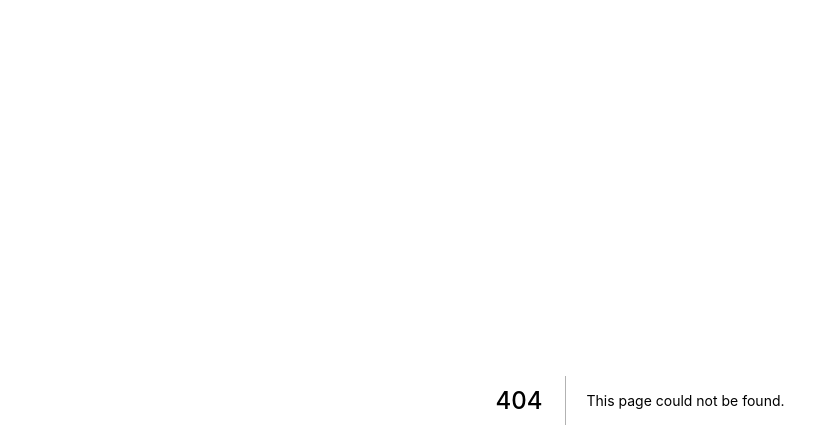
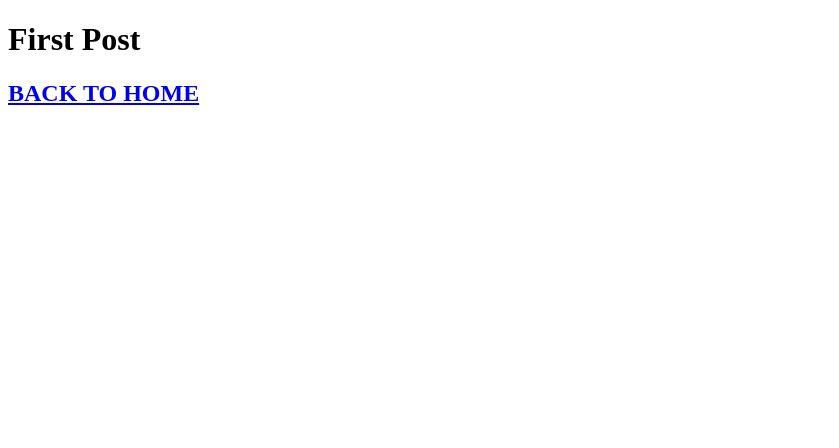
Before and after one commit to kaede0902/nextjs-blog, a Next.js app: page /posts/first-post in a window 1280 px wide. Before the commit this address had no page. Shown: the top 448 px of the page, without its empty margins (0-839 px from the left). Built offline with nearby package versions, Linux system fonts and the light colour scheme.

Commit message:
add link to first post in index.js made first post article and link to index in it made css component folder and layout.js

```diff
--- a/pages/index.js
+++ b/pages/index.js
@@ -1,4 +1,5 @@
 import Head from 'next/head'
+import Link from 'next/link'
 
 export default function Home() {
   return (
@@ -10,7 +11,7 @@
 
       <main>
         <h1 className="title">
-          Welcome to <a href="https://nextjs.org">Next.js!</a>
+          Read <Link href="posts/first-post"><a>This page!</a></Link>
         </h1>
 
         <p className="description">
--- /dev/null
+++ b/pages/posts/first-post.js
@@ -0,0 +1,18 @@
+import Link from 'next/link'
+import Head from 'next/head'
+
+export default function FirstPost() {
+    return (
+      <>
+        <Head>
+          <title>Fist Post</title>
+        </Head>
+        <h1>First Post</h1>
+        <h2>
+          <Link href='/'>
+            <a>BACK TO HOME</a>
+          </Link>
+        </h2>
+      </>
+    )
+}
```
Also changed, not shown: components/layout.js (added).
